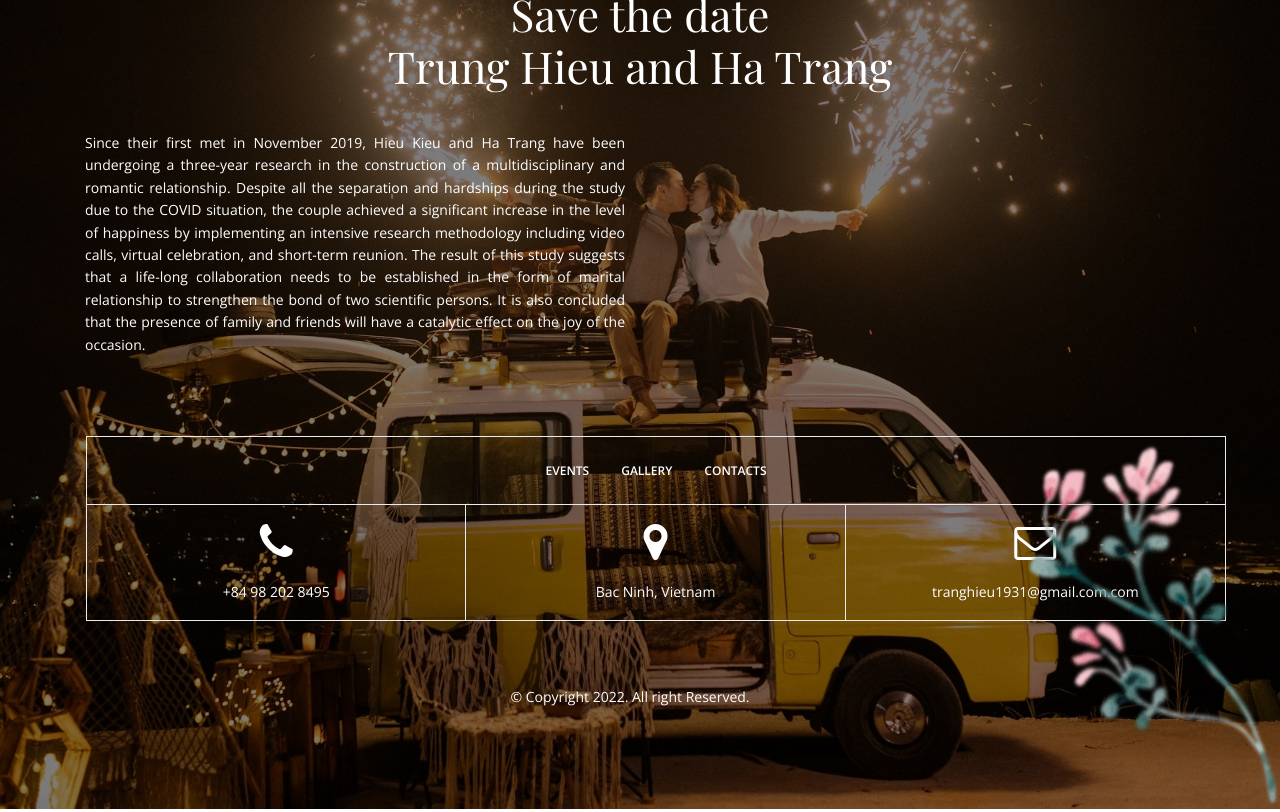
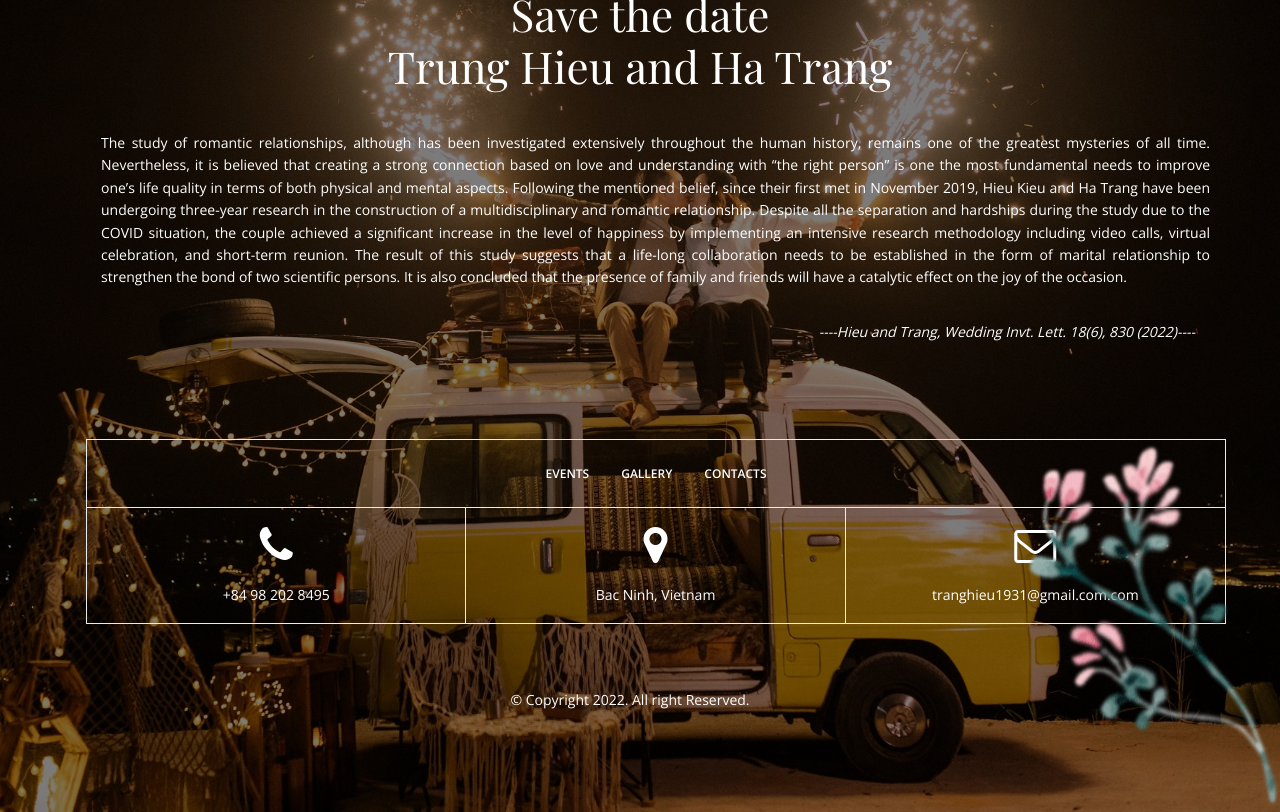
Before and after one commit to hieutrangwedding/hieutrangwedding.github.io, a plain HTML site: page index.html in a window 1280 px wide. Shown: the part 3923-4735 px from the top of the page. Drawn offline with nearby package versions, Linux system fonts and the light colour scheme; no server answers; a web font is replaced by a local one.

Commit message:
Update index.html

```diff
--- a/index.html
+++ b/index.html
@@ -295,12 +295,14 @@
 				<div class="text-center">Save the date</div>
 				<div class="text-center">Trung Hieu and Ha Trang</div>
 			</div>
-			<div class="row pb-4">
-				<div class="col-md-6 text-justify">
-					<p>Since their first met in November 2019, Hieu Kieu and Ha Trang have been undergoing a three-year research in the construction of a multidisciplinary and romantic relationship. Despite all the separation and hardships during the study due to the COVID situation, the couple achieved a significant increase in the level of happiness by implementing an intensive research methodology including video calls, virtual celebration, and short-term reunion. The result of this study suggests that a life-long collaboration needs to be established in the form of marital relationship to strengthen the bond of two scientific persons. It is also concluded that the presence of family and friends will have a catalytic effect on the joy of the occasion.</p>
-				</div>
+			<div class="row pb-1 ml-1 text-justify">
+				<p>The study of romantic relationships, although has been investigated extensively throughout the human history, remains one of the greatest mysteries of all time. Nevertheless, it is believed that creating a strong connection based on love and understanding with “the right person” is one the most fundamental needs to improve one’s life quality in terms of both physical and mental aspects. Following the mentioned belief, since their first met in November 2019, Hieu Kieu and Ha Trang have been undergoing three-year research in the construction of a multidisciplinary and romantic relationship. Despite all the separation and hardships during the study due to the COVID situation, the couple achieved a significant increase in the level of happiness by implementing an intensive research methodology including video calls, virtual celebration, and short-term reunion. The result of this study suggests that a life-long collaboration needs to be established in the form of marital relationship to strengthen the bond of two scientific persons. It is also concluded that the presence of family and friends will have a catalytic effect on the joy of the occasion.
+				</p>
 			</div>
-			<div class="row pb-4">
+			<div class="font-italic text-right">
+				<p>----Hieu and Trang, Wedding Invt. Lett. 18(6), 830 (2022)----</p>
+			</div>
+			<div class="row pt-5 pb-4">
 				<div class="col-md-12 border p-1 mx-1">
 					<ul class="d-sm-flex justify-content-center">
 						<li class="nav-item">
```
